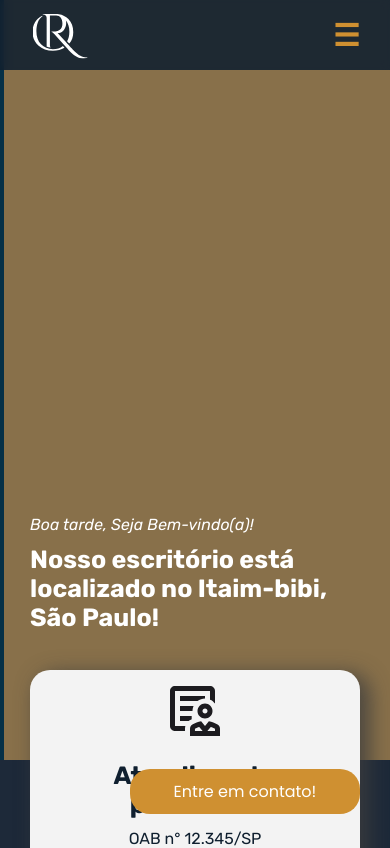
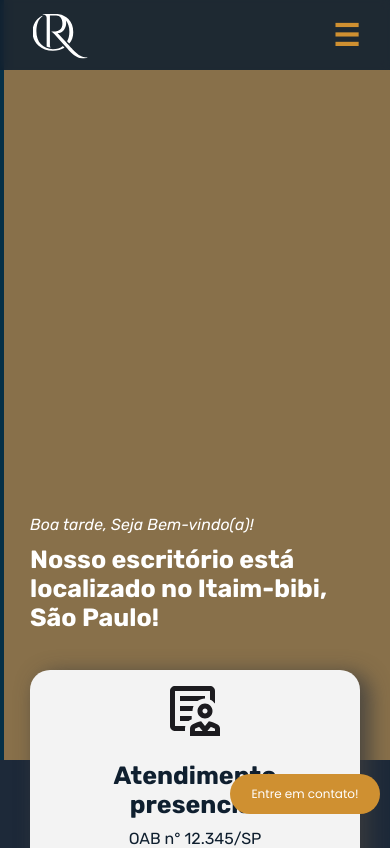
Before and after one commit to BryaanLs/Oliveira-Ribeiro-Advs, a React (Vite) app: page / in a window 390 px wide. Shown: the top 848 px of the page. Built offline with nearby package versions, Linux system fonts and the light colour scheme.

Commit message:
alteracoes no chat

```diff
--- a/src/components/WhatsappButton/WhatsappButton.css
+++ b/src/components/WhatsappButton/WhatsappButton.css
@@ -9,17 +9,15 @@
   color: #fff;
 }
 
-.closedBox,
-.openedBoxBtn {
-  transition: heigth 1s ease-in-out;
-}
+/*
+transform: translateY(-200%); */
 
 .openedBox {
-  animation: abriuBox 0.3s both;
+  animation: abriuBox 1s both;
 }
 
 .closedBox {
-  animation: fechouBox 0.3s both;
+  animation: fechouBox 1s both;
 }
 
 .openedBox div {
@@ -28,24 +26,27 @@
 
 @keyframes abriuBox {
   from {
-    height: 0;
+    transform: translateY(200%);
   }
 
   to {
-    height: 400px;
+    transform: translateY(0%);
   }
 }
 
 @keyframes fechouBox {
   from {
-    width: 320px;
-    height: 400px;
+    transform: translateY(200%);
+    opacity: 0;
+    width: 220px;
   }
 
   to {
-    padding: 1rem 3rem;
+    transform: translateY(0%);
+
+    opacity: 1;
     height: 45px;
-    width: 230px;
+    width: 220px;
   }
 }
 
@@ -176,3 +177,41 @@
 .closeChatAnimation {
   animation: closeChat 1s ease-in-out both;
 }
+
+@media (max-width: 900px) {
+  .closedBox {
+    padding: 0;
+  }
+  .closedBox {
+    width: 150px;
+    padding: 0;
+    height: 40px;
+    border-radius: 2rem;
+    display: flex;
+    justify-content: center;
+    align-items: center;
+  }
+
+  .fixedBox {
+    right: 10px;
+  }
+  .closedBox p {
+    font-size: 1.2rem;
+  }
+
+  @keyframes fechouBox {
+    from {
+      transform: translateY(200%);
+
+      opacity: 0;
+    }
+
+    to {
+      transform: translateY(0%);
+
+      opacity: 1;
+      height: 40px;
+      width: 150px;
+    }
+  }
+}
--- a/src/components/WhatsappButton/WhatsappButton.jsx
+++ b/src/components/WhatsappButton/WhatsappButton.jsx
@@ -48,10 +48,8 @@ const WhatsappButton = ({ boxWhats, setBoxWhats }) => {
 
   if (!boxWhats) {
     return (
-      <div className="closedBox fixedBox">
-        <p onClick={handleClick} className="openBoxBtn">
-          Entre em contato!
-        </p>
+      <div className="closedBox fixedBox" onClick={handleClick}>
+        <p className="openBoxBtn">Entre em contato!</p>
       </div>
     );
   }
```
